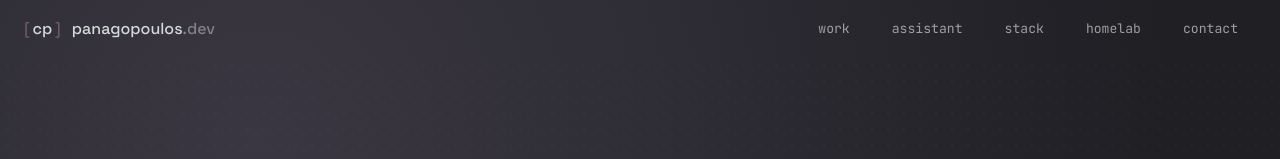
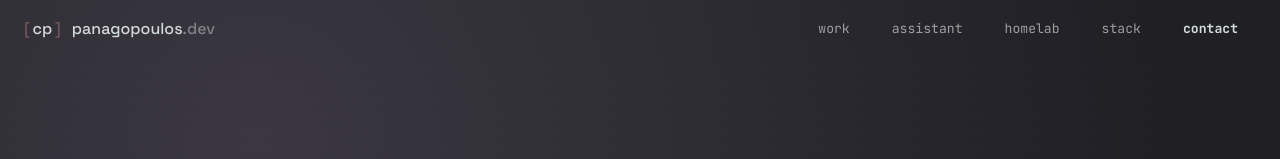
Before and after one commit to c-panagopoulos/Personal-Website, a React (Vite) app in the folder client/: page / in a window 1280 px wide. Shown: the top 159 px of the page. Built offline with nearby package versions, Linux system fonts and the light colour scheme.

Commit message:
Fix nav order, add scroll-spy highlighting and smooth-scroll nav clicks

```diff
--- a/client/src/components/NavBar.jsx
+++ b/client/src/components/NavBar.jsx
@@ -1,4 +1,4 @@
-import { useState } from "react";
+import { useEffect, useState } from "react";
 import {
   Navbar,
   NavBody,
@@ -9,17 +9,96 @@ import {
   MobileNavToggle,
 } from "./ResizableNavbar.jsx";
 
+// Order matches the actual page flow (assistant, then homelab, then stack) —
+// a mismatch here previously made the highlighted item jump around oddly
+// once scroll-spy landed on whichever section the visitor was really in.
 const LINKS = [
   { name: "work", link: "#scene-01" },
   { name: "assistant", link: "#assistant" },
+  { name: "homelab", link: "#homelab" },
   { name: "stack", link: "#stack" },
-  { name: "homelab", link: "#homelab" },
   { name: "contact", link: "#contact" },
 ];
 
+const SECTION_IDS = LINKS.map((item) => item.link.slice(1));
+
+// Whichever section's top has scrolled past the nav is "current" — not a
+// one-shot IntersectionObserver trigger, since this needs to keep tracking
+// as the visitor scrolls back and forth, and "work" should stay highlighted
+// across both project scenes between the scene-01 and assistant anchors.
+function useActiveSection(ids) {
+  const [active, setActive] = useState(ids[0]);
+
+  useEffect(() => {
+    const els = ids.map((id) => document.getElementById(id)).filter(Boolean);
+    if (!els.length) return undefined;
+
+    let ticking = false;
+    const update = () => {
+      ticking = false;
+      // At the very bottom of the page the last section's top can never
+      // cross the offset line if it's shorter than a viewport, since the
+      // browser stops scrolling once it runs out of document — without this
+      // check, the last nav item can never light up.
+      const atBottom = window.innerHeight + window.scrollY >= document.documentElement.scrollHeight - 2;
+      if (atBottom) {
+        setActive(els[els.length - 1].id);
+        return;
+      }
+      const navHeight = parseFloat(getComputedStyle(document.documentElement).getPropertyValue("--nav-height")) || 0;
+      const offset = navHeight + 48;
+      let current = els[0].id;
+      for (const el of els) {
+        if (el.getBoundingClientRect().top - offset <= 0) current = el.id;
+      }
+      setActive(current);
+    };
+    const onScroll = () => {
+      if (ticking) return;
+      ticking = true;
+      requestAnimationFrame(update);
+    };
+
+    update();
+    window.addEventListener("scroll", onScroll, { passive: true });
+    window.addEventListener("resize", onScroll);
+    return () => {
+      window.removeEventListener("scroll", onScroll);
+      window.removeEventListener("resize", onScroll);
+    };
+  }, [ids]);
+
+  return active;
+}
+
+function scrollToTarget(el) {
+  const reduceMotion = window.matchMedia("(prefers-reduced-motion: reduce)").matches;
+  el.scrollIntoView({ behavior: reduceMotion ? "auto" : "smooth", block: "start" });
+}
+
+// Shared by both the desktop pill nav and the mobile menu links — reads the
+// href straight off the clicked anchor instead of needing per-item handlers.
+function handleNavClick(event) {
+  const href = event.currentTarget.getAttribute("href");
+  if (!href || !href.startsWith("#")) return;
+  const el = document.querySelector(href);
+  if (!el) return;
+  event.preventDefault();
+  scrollToTarget(el);
+}
+
+function scrollToTop(event) {
+  event.preventDefault();
+  // Scrolls the top of #main into view rather than calling window.scrollTo
+  // directly — same scrollIntoView path as the nav links above, kept
+  // consistent rather than mixing two different smooth-scroll APIs.
+  const el = document.getElementById("main") || document.body;
+  scrollToTarget(el);
+}
+
 function Brand({ visible }) {
   return (
-    <div className="nav__brand">
+    <button type="button" className="nav__brand" onClick={scrollToTop} aria-label="Scroll to top">
       <span className="nav__bracket">
         <span className="nav__bracket-edge">[</span>
         <span className="nav__bracket-id">cp</span>
@@ -30,18 +109,20 @@ function Brand({ visible }) {
           panagopoulos<span>.dev</span>
         </span>
       )}
-    </div>
+    </button>
   );
 }
 
 export default function NavBar({ style }) {
   const [mobileOpen, setMobileOpen] = useState(false);
+  const activeId = useActiveSection(SECTION_IDS);
+  const activeLink = `#${activeId}`;
 
   return (
     <Navbar style={style}>
       <NavBody>
         <Brand />
-        <NavItems items={LINKS} />
+        <NavItems items={LINKS} activeLink={activeLink} onItemClick={handleNavClick} />
       </NavBody>
 
       <MobileNav>
@@ -54,8 +135,11 @@ export default function NavBar({ style }) {
             <a
               key={item.link}
               href={item.link}
-              className="resizable-navbar__mobile-link"
-              onClick={() => setMobileOpen(false)}
+              className={`resizable-navbar__mobile-link ${item.link === activeLink ? "resizable-navbar__mobile-link--active" : ""}`}
+              onClick={(event) => {
+                handleNavClick(event);
+                setMobileOpen(false);
+              }}
             >
               {item.name}
             </a>
--- a/client/src/components/ResizableNavbar.jsx
+++ b/client/src/components/ResizableNavbar.jsx
@@ -58,7 +58,7 @@ export function NavBody({ children, className = "", visible }) {
   );
 }
 
-export function NavItems({ items, className = "", onItemClick, visible }) {
+export function NavItems({ items, className = "", onItemClick, visible, activeLink }) {
   const [hovered, setHovered] = useState(null);
 
   return (
@@ -72,7 +72,7 @@ export function NavItems({ items, className = "", onItemClick, visible }) {
           href={item.link}
           onMouseEnter={() => setHovered(idx)}
           onClick={onItemClick}
-          className="resizable-navbar__item"
+          className={`resizable-navbar__item ${item.link === activeLink ? "resizable-navbar__item--active" : ""}`}
         >
           {hovered === idx && (
             <motion.div layoutId="resizable-navbar-hover" className="resizable-navbar__item-highlight" />
--- a/client/src/styles/global.css
+++ b/client/src/styles/global.css
@@ -398,6 +398,11 @@ button {
   gap: 6px;
   font-family: var(--font-mono);
   font-size: 0.82rem;
+  /* This box spans the full NavBody width (inset: 0), including the empty
+     flex space on either side of the centered links — in the shrunk/compact
+     state that empty space sits directly over the logo button and was
+     swallowing its clicks. Only the links themselves need to be clickable. */
+  pointer-events: none;
 }
 @media (min-width: 1024px) {
   .resizable-navbar__items {
@@ -409,6 +414,7 @@ button {
   padding: 8px 18px;
   color: var(--text-secondary);
   text-decoration: none;
+  pointer-events: auto;
   transition: color 0.25s cubic-bezier(0.2, 0.7, 0.2, 1), padding 0.25s cubic-bezier(0.2, 0.7, 0.2, 1);
 }
 .resizable-navbar__items--compact {
@@ -426,6 +432,10 @@ button {
 }
 .resizable-navbar__item:hover {
   color: var(--accent);
+}
+.resizable-navbar__item--active {
+  color: var(--text-primary);
+  font-weight: 600;
 }
 .resizable-navbar__item-highlight {
   position: absolute;
@@ -506,11 +516,21 @@ button {
   color: var(--accent);
   background: var(--accent-bg);
 }
+.resizable-navbar__mobile-link--active {
+  color: var(--text-primary);
+  font-weight: 600;
+}
 
 .nav__brand {
   display: flex;
   align-items: center;
   gap: 11px;
+  background: none;
+  border: none;
+  padding: 0;
+  font: inherit;
+  color: inherit;
+  cursor: pointer;
 }
 .nav__mark {
   width: 30px;
```
